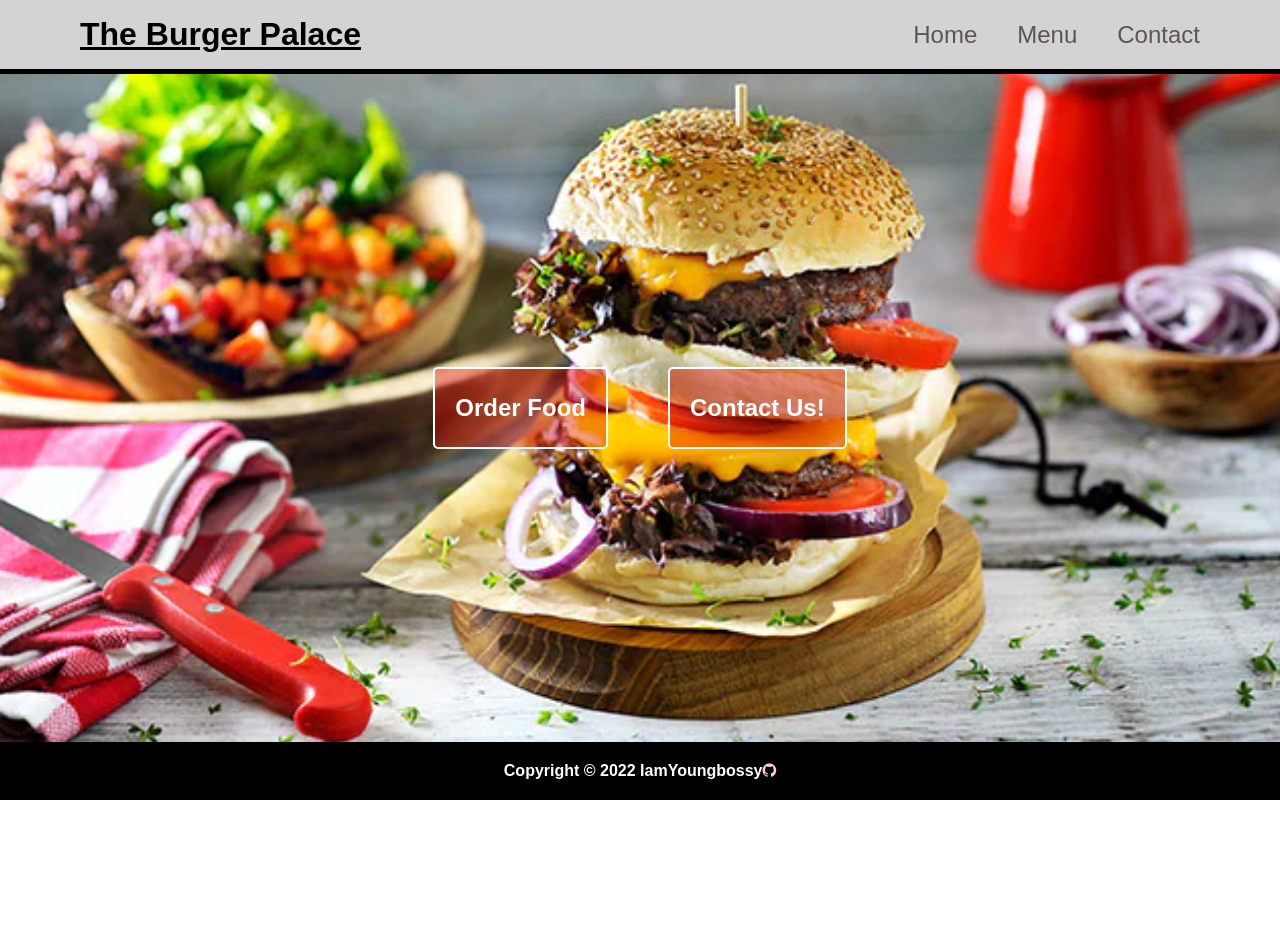
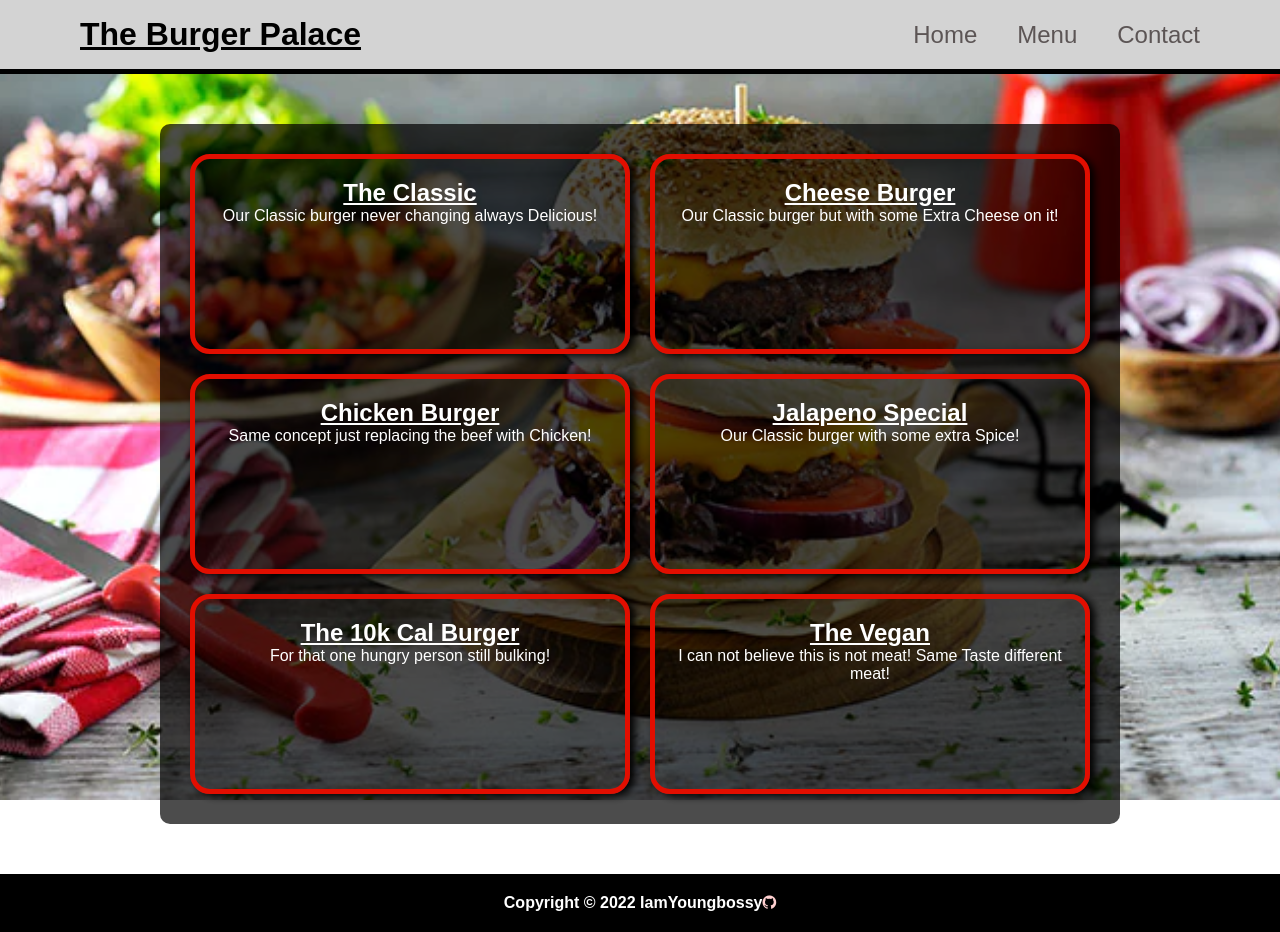
Before and after one commit to IAmYoungbossy/restaurant-page, a website built with webpack: page dist/index.html in a window 1280 px wide. Both pictures are taken after a click on the element "Order Food". Before the commit the page ends 800 px from the top, so only its background shows below. Built offline with nearby package versions, Linux system fonts and the light colour scheme.

Commit message:
Add eventLister to homepage center buttons

```diff
--- a/src/contact.css
+++ b/src/contact.css
@@ -25,6 +25,9 @@ body {
   height: 455px;
   background-color: rgba(114, 8, 0, 0.9);
   border-radius: 10px;
+}
+::placeholder {
+  color: #703600;
 }
 form {
   display: flex;
--- a/src/header.css
+++ b/src/header.css
@@ -14,6 +14,7 @@ body {
   font-family: sans-serif;
 }
 header {
+  width: 100%;
   display: flex;
   justify-content: space-between;
   align-items: center;
--- a/src/home.js
+++ b/src/home.js
@@ -9,7 +9,9 @@ function home() {
     homeFooter.classList.add("homeFooter");
     const buttonContainer = document.createElement("div");
     const orderButton = document.createElement("div");
+    orderButton.classList.add("food");
     const contactUsButton = document.createElement("div");
+    contactUsButton.classList.add("us");
     content.classList.add("home-class");
     content.appendChild(buttonContainer);
     buttonContainer.appendChild(orderButton);
--- a/src/index.js
+++ b/src/index.js
@@ -11,6 +11,8 @@ const listenForEvents = (function () {
   const homeBtn = document.querySelector(".homeLi");
   const menuBtn = document.querySelector(".menuLi");
   const contactBtn = document.querySelector(".contactLi");
+  const orderFood = document.querySelector(".food");
+  const contactUs = document.querySelector(".us");
 
   homeBtn.addEventListener("click", () => {
     while (content.firstChild) {
@@ -26,10 +28,24 @@ const listenForEvents = (function () {
     menuTab();
   });
 
+  orderFood.addEventListener("click", () => {
+    while (content.firstChild) {
+      content.removeChild(content.firstChild);
+    }
+    menuTab();
+  });
+
   contactBtn.addEventListener("click", () => {
     while (content.firstChild) {
       content.removeChild(content.firstChild);
     }
     creatContactForm();
   });
+
+  contactUs.addEventListener("click", () => {
+    while (content.firstChild) {
+      content.removeChild(content.firstChild);
+    }
+    creatContactForm();
+  });
 })();
```
Also changed, not shown: dist/bundle.js.
